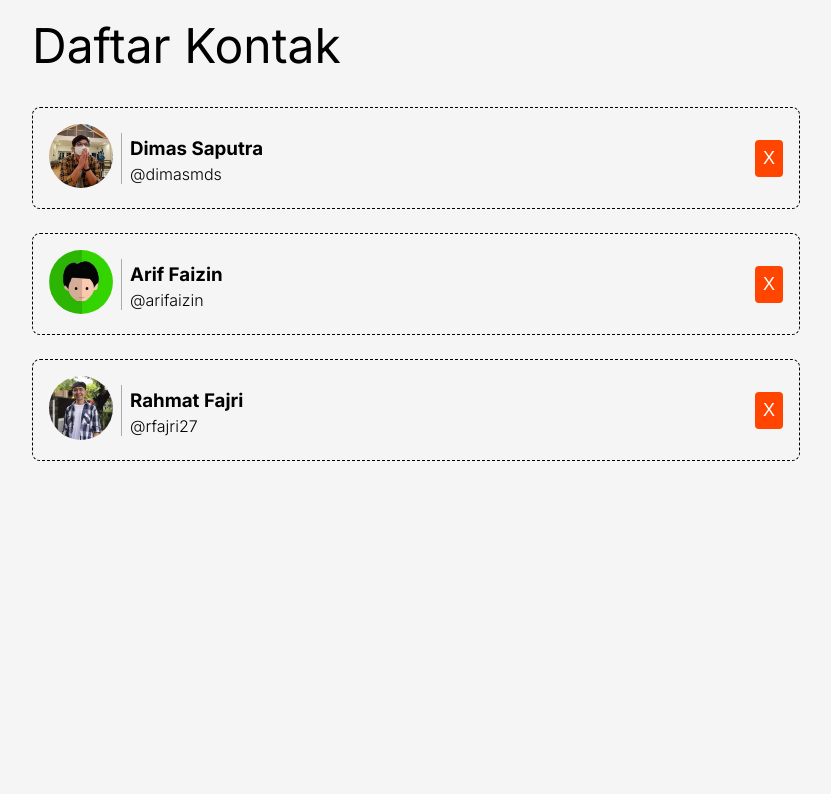
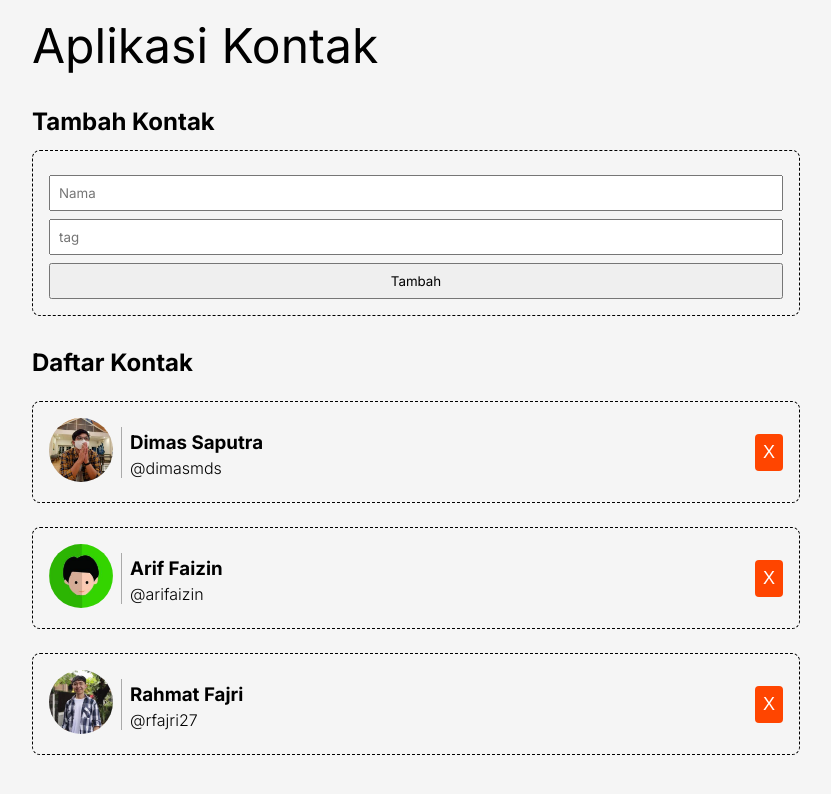
Before and after one commit to eldykvlk/latihan-react-state, a React (Vite) app: page / in a window 1280 px wide. Shown: the top 794 px of the page, without its empty margins (224-1055 px from the left). Built offline with nearby package versions, Linux system fonts and the light colour scheme.

Commit message:
add crud pada contact

```diff
--- a/src/components/ContactApp.jsx
+++ b/src/components/ContactApp.jsx
@@ -1,6 +1,7 @@
 import React from "react";
 import ContactList from "./ContactList";
 import {getData} from "../utils/data";
+import ContactInput from "./ContactInput"
 
 class ContactApp extends React.Component {
   constructor(props) {
@@ -9,7 +10,7 @@
       contacts: getData(),
     }
 
-
+  this.onAddContactHandler = this.onAddContactHandler.bind(this);
   this.onDeleteHandler = this.onDeleteHandler.bind(this);
   }
 
@@ -18,10 +19,29 @@
     this.setState({ contacts });
   }
 
+  onAddContactHandler({ name, tag}) {
+    this.setState((prevState) => {
+      return {
+        contacts: [
+          ...prevState.contacts,
+          {
+            id: +new Date(),
+            name,
+            tag,
+            imageUrl: '/images/default.jpg'
+          }
+        ]
+      }
+    });
+  }
+
   render() {
     return (
       <div className="contact-app">
-        <h1>Daftar Kontak</h1>
+        <h1>Aplikasi Kontak</h1>
+        <h2>Tambah Kontak</h2>
+        <ContactInput addContact={this.onAddContactHandler} />
+        <h2>Daftar Kontak</h2>
         <ContactList contacts={this.state.contacts} onDelete={this.onDeleteHandler} />
       </div>
     );
--- /dev/null
+++ b/src/components/ContactInput.jsx
@@ -0,0 +1,50 @@
+import React from 'react';
+
+class ContactInput extends React.Component{
+    constructor(props){
+        super(props);
+
+        this.state = {
+            name:'',
+            tag:'',
+        }
+
+        this.onNameChangeEventHandler = this.onNameChangeEventHandler.bind(this);
+        this.onTagChangeEventHandler = this.onTagChangeEventHandler.bind(this);
+        this.onSubmitEventHandler = this.onSubmitEventHandler.bind(this)
+
+    }
+
+    onNameChangeEventHandler(event) {
+        this.setState(()=>{
+            return {
+                name: event.target.value
+            }
+        });
+    }
+
+    onTagChangeEventHandler(event) {
+        this.setState(()=>{
+            return {
+                tag: event.target.value
+            }
+            });
+     }
+
+    onSubmitEventHandler(event) {
+        event.preventDefault();
+        this.props.addContact(this.state);
+    }
+
+    render() {
+        return (
+            <form className='contact-input' onSubmit={this.onSubmitEventHandler}>
+                <input type="text" placeholder='Nama' onChange={this.onNameChangeEventHandler} value={this.state.name}/>
+                <input type="text" placeholder="tag" onChange={this.onTagChangeEventHandler} value={this.state.tag} />
+                <button type="submit">Tambah</button>
+            </form>
+        )
+    }
+}
+
+export default ContactInput;
```
